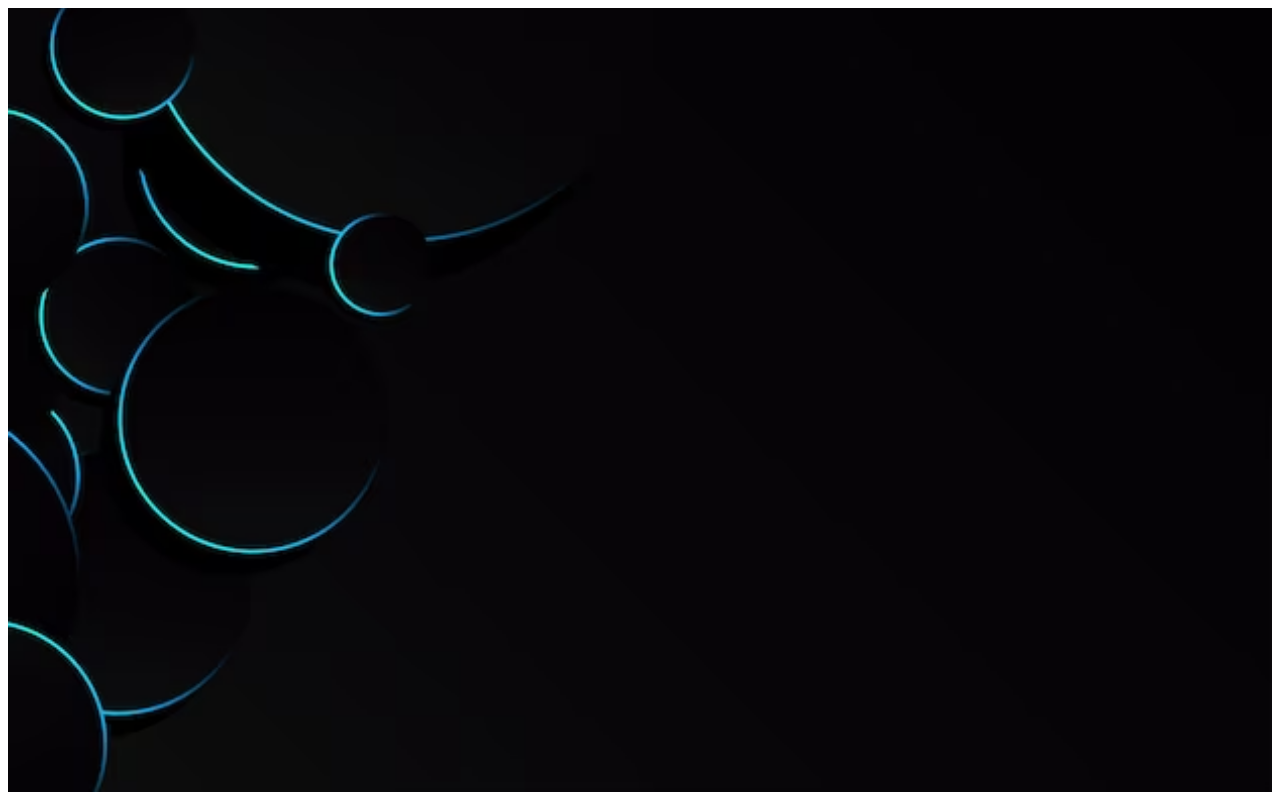
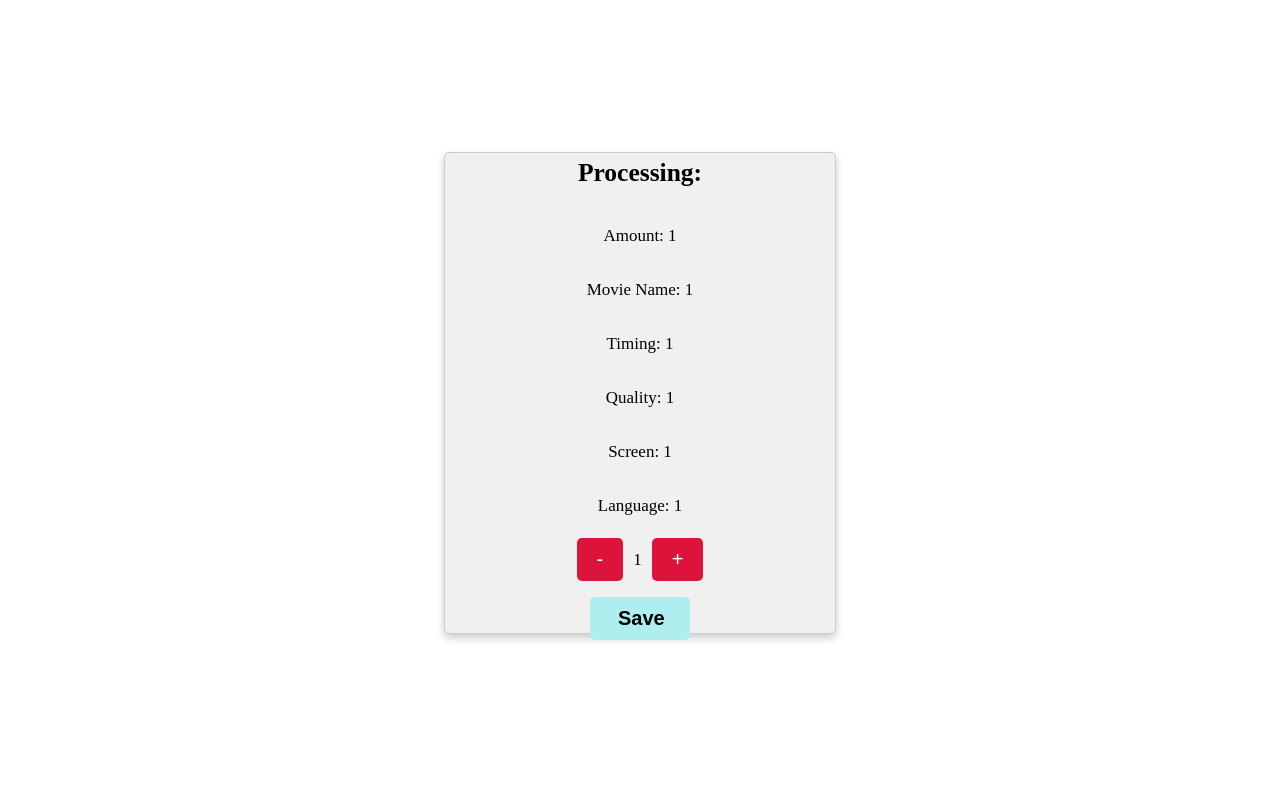
Before and after one commit to GuruDev20/Online_Movie_Ticket_Booking_System, a React (Create React App) app in the folder frontend/: page /process/1/1/1/1/1/1/1 in a window 1280 px wide. Built offline with nearby package versions, Linux system fonts and the light colour scheme.

Commit message:
updated ticket booking

```diff
--- a/frontend/src/App.css
+++ b/frontend/src/App.css
@@ -1,10 +1,11 @@
 .app-container {
-    background-image: url('./pic1.avif');
+    /* background-image: url('./pic1.avif'); */
     background-size: cover;
     background-repeat: no-repeat;
     background-position: center;
     display: flex;
     height: 98vh;
+    user-select: none;
 }
 .login-form,
 .register-form {
--- a/frontend/src/App.js
+++ b/frontend/src/App.js
@@ -3,7 +3,7 @@ import "./App.css";
 import { BrowserRouter as Router, Switch, Route, Redirect } from "react-router-dom";
 import Menu from './Menu';
 import axios from "axios";
-
+import Process from "./components/process";
 function App() {
   const [isRegistering, setIsRegistering] = useState(false);
   const [email, setEmail] = useState("");
@@ -55,6 +55,7 @@ function App() {
       <div className="app-container">
         <Switch>
           <Route path="/menu" render={() => <Menu email={email} />} />
+          <Route path="/process/:amount/:moviename/:timing/:quality/:screen/:language/:email" component={Process} />
           <Route exact path="/">
             <div className={isRegistering ? "login-form left-hidden" : "login-form left"}>
               <div className="loginfrom">
--- a/frontend/src/Menu.js
+++ b/frontend/src/Menu.js
@@ -23,7 +23,7 @@ function Menu(props) {
     {
       id: 3,
       title: 'Available',
-      component: <Available />,
+      component: <Available email={email} />,
     },
     {
       id: 4,
--- a/frontend/src/components/Available/Available.js
+++ b/frontend/src/components/Available/Available.js
@@ -1,78 +1,130 @@
-import React from 'react';
-import './available.css';
-import harry from '../../assets/harry.jpg'
-import jailer from '../../assets/jailer.jpg'
-import jawaan from '../../assets/jawaan.jpg'
-import john from '../../assets/john.jpg'
-import vikram from '../../assets/vikram1.jpg'
-import pirates from '../../assets/pirates.jpg'
-import leo from '../../assets/leo.jpg'
-import mazerunner from '../../assets/mazerunner.jpg'
-import wednesday from '../../assets/wednesday.jpg'
-import kaithi from '../../assets/kaithi2.jpg'
-function Available() {
+import React from "react";
+import "./available.css";
+import harry from "../../assets/harry.jpg";
+import jailer from "../../assets/jailer.jpg";
+import jawaan from "../../assets/jawaan.jpg";
+import john from "../../assets/john.jpg";
+import vikram from "../../assets/vikram1.jpg";
+import pirates from "../../assets/pirates.jpg";
+import leo from "../../assets/leo.jpg";
+import mazerunner from "../../assets/mazerunner.jpg";
+import wednesday from "../../assets/wednesday.jpg";
+import kaithi from "../../assets/kaithi2.jpg";
+import {Link} from 'react-router-dom'
+function Available(props) {
+  const { email } = props;
   return (
-    <div className='available'>
-      <h2 className='shows'>Available Shows</h2>
-      <div className='available-fields'>
+    <div className="available">
+      <h2 className="shows">Available Shows</h2>
+      <div className="available-fields">
         <div className="card-content-field">
           <div className="card-container">
             <img src={harry} alt="Movie 1" className="card-image-field" />
-            <div className="card-button">Continue</div>
+            <Link
+              to={`/process/120/Harry Potter/10:00 AM/HD/Screen 1/English/${email}`}
+              className="card-button"
+            >
+              Continue
+            </Link>
           </div>
         </div>
         <div className="card-content-field">
           <div className="card-container">
-            <img src={jailer} alt="Movie 1" className="card-image-field" />
-            <div className="card-button">Continue</div>
+            <img src={jailer} alt="Movie 2" className="card-image-field" />
+            <Link
+              to={`/process/150/Jailer/1:00 PM/HD/Screen 3/Tamil/${email}`}
+              className="card-button"
+            >
+              Continue
+            </Link>
           </div>
         </div>
         <div className="card-content-field">
           <div className="card-container">
-            <img src={jawaan} alt="Movie 1" className="card-image-field" />
-            <div className="card-button">Continue</div>
+            <img src={leo} alt="Movie 2" className="card-image-field" />
+            <Link
+              to={`/process/200/Leo/8:00 AM/HD/Screen 2/Tamil/${email}`}
+              className="card-button"
+            >
+              Continue
+            </Link>
           </div>
         </div>
         <div className="card-content-field">
           <div className="card-container">
-            <img src={john} alt="Movie 1" className="card-image-field" />
-            <div className="card-button">Continue</div>
+            <img src={mazerunner} alt="Movie 2" className="card-image-field" />
+            <Link
+              to={`/process/90/Maze Runner/4:00 PM/HD/Screen 2/English/${email}`}
+              className="card-button"
+            >
+              Continue
+            </Link>
           </div>
         </div>
         <div className="card-content-field">
           <div className="card-container">
-            <img src={vikram} alt="Movie 1" className="card-image-field" />
-            <div className="card-button">Continue</div>
+            <img src={vikram} alt="Movie 2" className="card-image-field" />
+            <Link
+              to={`/process/120/Vikram/12:00 PM/HD/Screen 3/Tamil/${email}`}
+              className="card-button"
+            >
+              Continue
+            </Link>
           </div>
         </div>
         <div className="card-content-field">
           <div className="card-container">
-            <img src={pirates} alt="Movie 1" className="card-image-field" />
-            <div className="card-button">Continue</div>
+            <img src={jawaan} alt="Movie 2" className="card-image-field" />
+            <Link
+              to={`/process/100/Jawaan/2:00 PM/HD/Screen 1/Hindi/${email}`}
+              className="card-button"
+            >
+              Continue
+            </Link>
           </div>
         </div>
         <div className="card-content-field">
           <div className="card-container">
-            <img src={leo} alt="Movie 1" className="card-image-field" />
-            <div className="card-button">Continue</div>
+            <img src={john} alt="Movie 2" className="card-image-field" />
+            <Link
+              to={`/process/100/John Wick/6:00 PM/HD/Screen 1/Hindi/${email}`}
+              className="card-button"
+            >
+              Continue
+            </Link>
           </div>
         </div>
         <div className="card-content-field">
           <div className="card-container">
-            <img src={mazerunner} alt="Movie 1" className="card-image-field" />
-            <div className="card-button">Continue</div>
+            <img src={pirates} alt="Movie 2" className="card-image-field" />
+            <Link
+              to={`/process/150/Pirates/10:00 AM/HD/Screen 1/English/${email}`}
+              className="card-button"
+            >
+              Continue
+            </Link>
           </div>
         </div>
         <div className="card-content-field">
           <div className="card-container">
-            <img src={wednesday} alt="Movie 1" className="card-image-field" />
-            <div className="card-button">Continue</div>
+            <img src={kaithi} alt="Movie 2" className="card-image-field" />
+            <Link
+              to={`/process/150/Kaithi/10:00 AM/HD/Screen 1/Tamil/${email}`}
+              className="card-button"
+            >
+              Continue
+            </Link>
           </div>
         </div>
         <div className="card-content-field">
           <div className="card-container">
-            <img src={kaithi} alt="Movie 1" className="card-image-field" />
-            <div className="card-button">Continue</div>
+            <img src={wednesday} alt="Movie 2" className="card-image-field" />
+            <Link
+              to={`/process/180/Wednesday/10:00 AM/HD/Screen 3/English/${email}`}
+              className="card-button"
+            >
+              Continue
+            </Link>
           </div>
         </div>
       </div>
--- /dev/null
+++ b/frontend/src/components/process.css
@@ -0,0 +1,55 @@
+.process {
+    display: flex;
+    flex-direction: column;
+    align-items: center;
+    justify-content: center;
+    text-align: center;
+    width: 350px;
+    margin: 18vh auto;
+    border: 1px solid #ccc;
+    padding: 20px;
+    background-color: #f0f0f0;
+    border-radius: 5px;
+    box-shadow: 0 4px 8px rgba(0, 0, 0, 0.2);
+    height: 55vh;
+    font-size: 17px;
+}
+
+.ticket-count {
+    display: flex;
+    align-items: center;
+}
+
+.ticket-buttons {
+    display: flex;
+    align-items: center;
+}
+
+.ticket-buttons button {
+    padding: 10px 20px;
+    font-size: 20px;
+    background-color: crimson;
+    color: #FFF;
+    border: none;
+    cursor: pointer;
+    margin: 0 10px;
+}
+
+.ticket-buttons button:hover {
+    background-color: rgb(199, 37, 69);
+}
+.save button{
+    display: flex;
+    align-items: center;
+    padding: 10px 28px;
+    font-size: 20px;
+    font-weight: bold;
+    background-color: paleturquoise;
+    color: #FFF;
+    border: none;
+    cursor: pointer;
+    margin: 10px 10px;
+    width: 100px;
+    text-align: center;
+    color: black;
+}
--- /dev/null
+++ b/frontend/src/components/process.js
@@ -0,0 +1,49 @@
+import React, { useState } from "react";
+import { useParams } from "react-router-dom";
+import './process.css'
+import axios from "axios";
+
+function Process() {
+  const { amount, moviename, timing, quality, screen, language,email } = useParams();
+  const [ticketCount, setTicketCount] = useState(1);
+
+  const handleMinusClick = () => {
+    if (ticketCount > 1) {
+      setTicketCount(ticketCount - 1);
+    }
+  };
+
+  const handlePlusClick = () => {
+    setTicketCount(ticketCount + 1);
+  };
+  const handleSave = (e) => {
+    axios.post('http://localhost:3001/saveTickets',{moviename, timing, quality, screen, language,ticketCount,email})
+    .then(result => {
+        console.log(result);
+      })
+    .catch(err => console.log(err));
+  };
+  return (
+    <div className="process">
+      <h2>Processing:</h2>
+      <p>Amount: {amount}</p>
+      <p>Movie Name: {moviename}</p>
+      <p>Timing: {timing}</p>
+      <p>Quality: {quality}</p>
+      <p>Screen: {screen}</p>
+      <p>Language: {language}</p>
+      <div className="ticket-count">
+        <div className="ticket-buttons">
+          <button onClick={handleMinusClick}>-</button>
+          <p>{ticketCount}</p>
+          <button onClick={handlePlusClick}>+</button>
+        </div>
+      </div>
+      <div className="save">
+        <button onClick={handleSave}>Save</button>
+      </div>
+    </div>
+  );
+}
+
+export default Process;
--- a/frontend/src/components/profile/profile.js
+++ b/frontend/src/components/profile/profile.js
@@ -2,7 +2,6 @@ import React, { useEffect, useState } from "react";
 import "./profile.css";
 import pic1 from "./pic1.avif";
 import axios from "axios";
-
 function Account(props) {
   const { email } = props;
   const [users, setUsers] = useState([]);
```
Also changed, not shown: 2 other files (tests, documents, lock files or other folders).
